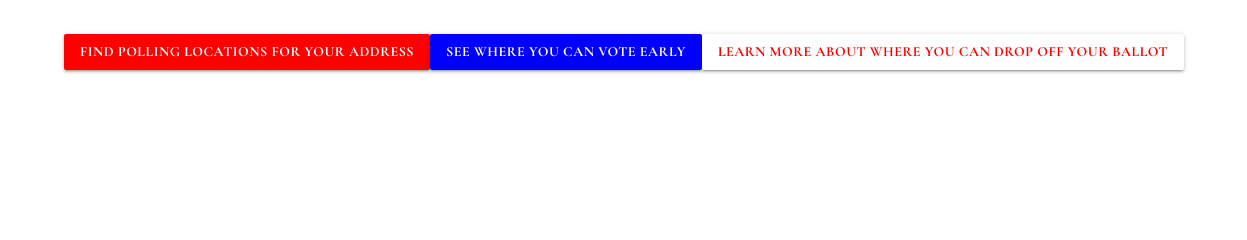
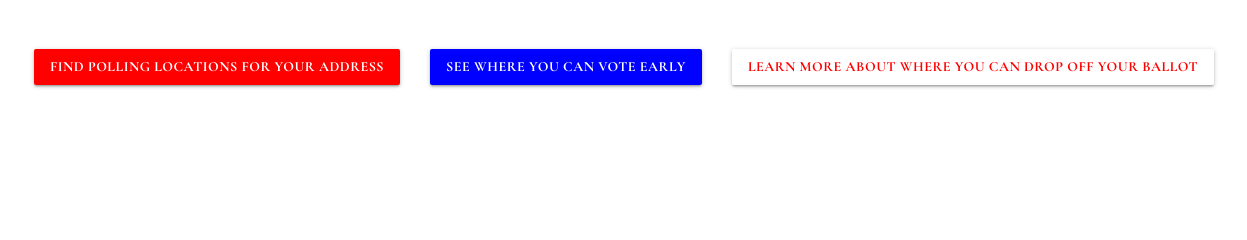
Before and after one commit to johnrobertmahlan/rock-the-vote, a Django app: template main_app/templates/data.html in a window 1520 px wide. Shown: the part 221-461 px from the top of the page, without its empty margins (136-1383 px from the left). Run offline with Django 3.2, Linux system fonts and the light colour scheme; the template is opened without the code that fills it, so the values that code supplies are empty.

Commit message:
add margins between buttons

```diff
--- a/main_app/static/css/style.css
+++ b/main_app/static/css/style.css
@@ -229,17 +229,20 @@ input:focus {
 #pl-btn {
     background-color: red;
     font-family: 'Cormorant Garamond', serif;
+    margin: 15px;
 }
 
 #evs-btn {
     background-color: blue;
     font-family: 'Cormorant Garamond', serif;
+    margin: 15px;
 }
 
 #dol-btn {
     background-color: white;
     color: red;
     font-family: 'Cormorant Garamond', serif;
+    margin: 15px;
 }
 
 .rep-display {
```
